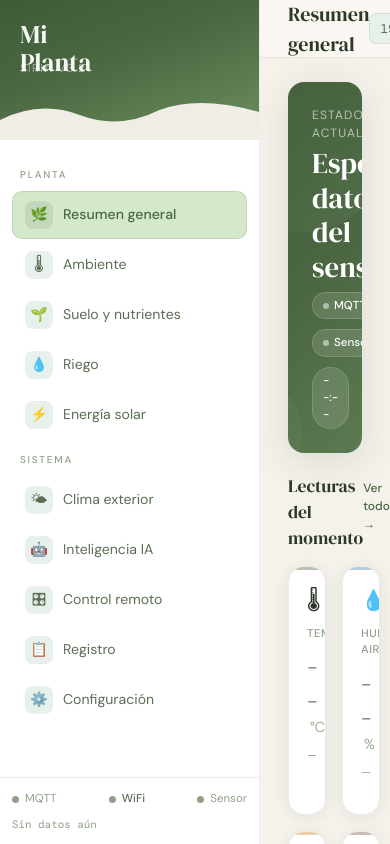
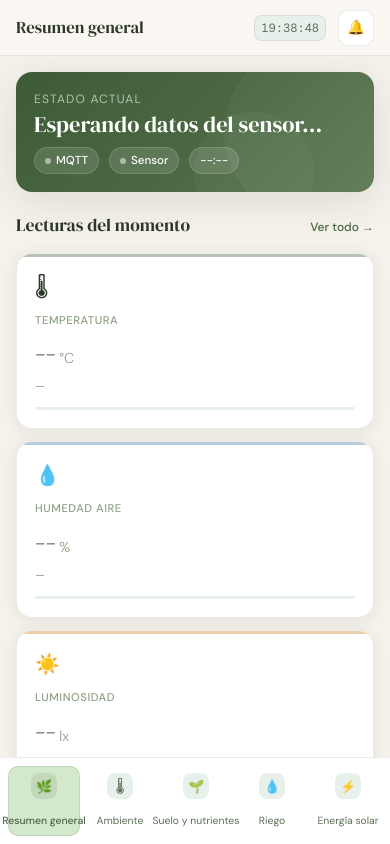
Before and after one commit to LeoGarna/Siriariego, a plain HTML site: page index.html in a window 390 px wide. Drawn offline with nearby package versions, Linux system fonts and the light colour scheme; a web font is replaced by a local one.

Commit message:
Add responsive styles for mobile layout

```diff
--- a/index.html
+++ b/index.html
@@ -846,6 +846,105 @@ input[type=range]::-webkit-slider-thumb{
 /* Value flash */
 @keyframes val-flash{0%{opacity:0.4}100%{opacity:1}}
 .flashed{animation:val-flash 0.4s ease}
+
+/* ── RESPONSIVE PARA CELULAR ───────────────────── */
+@media (max-width: 768px) {
+  .app {
+    display: flex;
+    flex-direction: column;
+    height: 100dvh;
+  }
+  .main {
+    order: 1;
+    flex: 1;
+    min-height: 0;
+  }
+  .sidebar {
+    order: 2;
+    flex: none;
+    height: auto;
+    border-right: none;
+    border-top: 1px solid var(--border);
+    padding-bottom: env(safe-area-inset-bottom);
+  }
+  .sidebar-art, .sidebar-bottom, .nav-section {
+    display: none;
+  }
+  .sidebar-nav {
+    flex-direction: row;
+    overflow-x: auto;
+    overflow-y: hidden;
+    padding: 8px;
+    gap: 4px;
+    -webkit-overflow-scrolling: touch;
+    overscroll-behavior-x: contain;
+  }
+  .sidebar-nav::-webkit-scrollbar { display: none; }
+  .nav-item {
+    flex-direction: column;
+    min-width: 72px;
+    padding: 6px 4px;
+    font-size: 0.65rem;
+    position: relative;
+    white-space: nowrap;
+    text-align: center;
+  }
+  .nav-item .nav-icon {
+    width: 26px;
+    height: 26px;
+    font-size: 13px;
+    margin-bottom: 4px;
+  }
+  .nav-badge {
+    position: absolute;
+    top: 2px;
+    right: 14px;
+    padding: 1px 4px;
+    font-size: 0.55rem;
+  }
+  .topbar {
+    padding: 0 16px;
+    height: 56px;
+  }
+  .page-title {
+    font-size: 1.05rem;
+  }
+  .time-display {
+    padding: 3px 6px;
+    font-size: 0.75rem;
+  }
+  .content {
+    padding: 16px;
+  }
+  .grid-2, .grid-3, .grid-4, .grid-auto {
+    grid-template-columns: 1fr !important;
+    gap: 12px;
+  }
+  .hero-card {
+    padding: 18px;
+  }
+  .hero-title {
+    font-size: 1.4rem;
+  }
+  .weather-hero {
+    flex-direction: column;
+    text-align: center;
+    gap: 12px;
+  }
+  .energy-flow {
+    flex-wrap: wrap;
+    gap: 10px;
+  }
+  .toast-area {
+    top: auto;
+    bottom: 85px;
+    left: 16px;
+    right: 16px;
+  }
+  .toast {
+    max-width: none;
+  }
+}
 </style>
 </head>
 <body>
```
